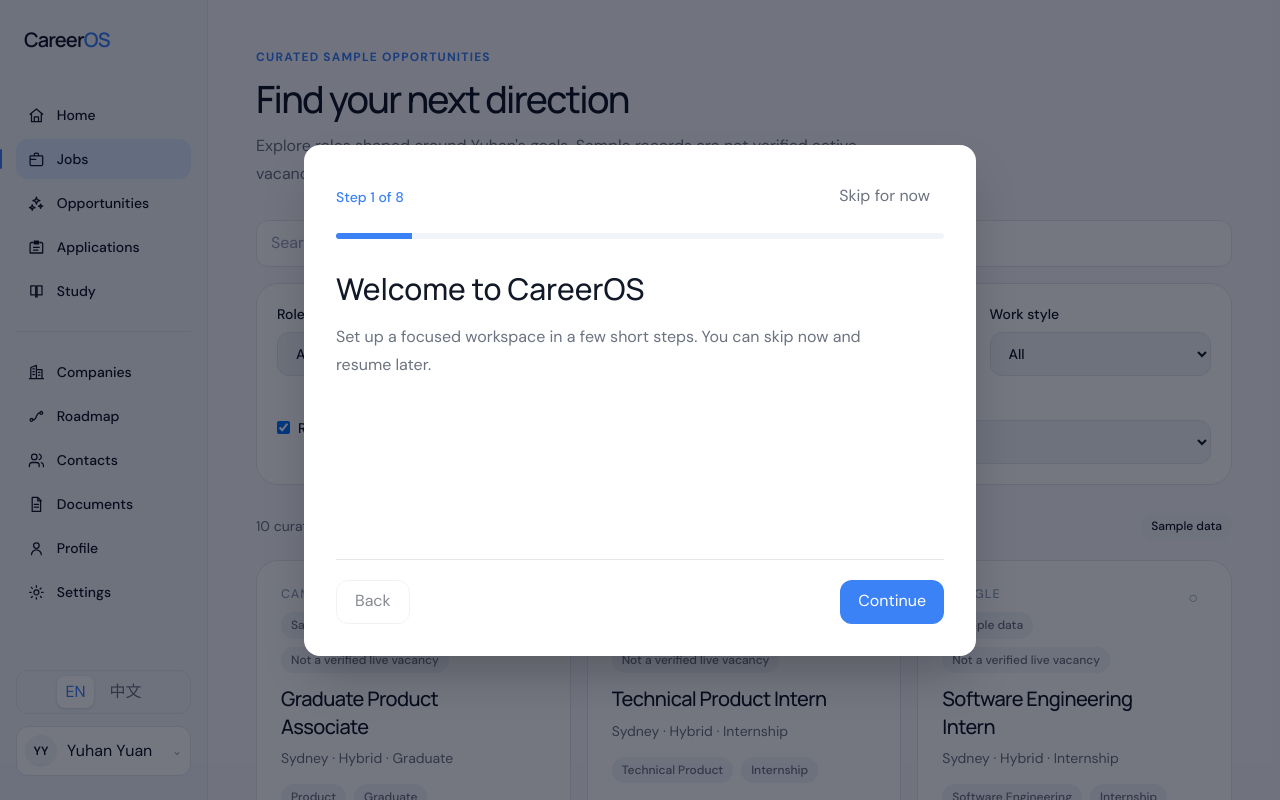
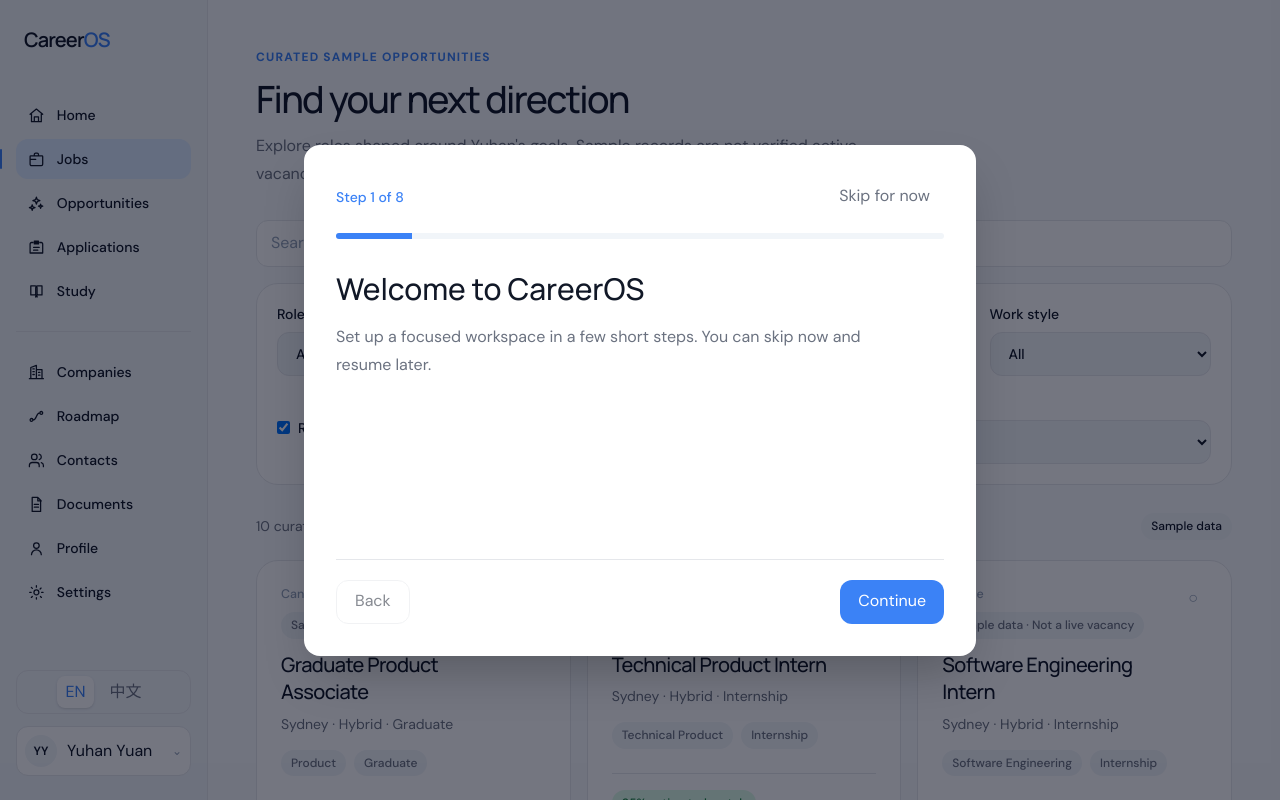
Before and after one commit to jasmineYuhanYuan/CareerOS, a Next.js app: page /jobs in a window 1280 px wide. Shown: the top 800 px of the page. Built offline with nearby package versions, Linux system fonts and the light colour scheme.

Commit message:
style: polish jobs and opportunity discovery

```diff
--- a/src/components/companies/company-browser.tsx
+++ b/src/components/companies/company-browser.tsx
@@ -11,6 +11,7 @@
 import { useCareerOS } from "@/providers/careeros-provider";
 import { useLanguage } from "@/providers/language-provider";
 import type { Organisation } from "@/types/domain";
+import { displayOrganisationName } from "@/lib/presentation";
 
 export function CompanyBrowser() {
   const { activeWorkspace, updateOrganisationNote } = useCareerOS();
@@ -56,7 +57,7 @@
             <article key={organisation.id} className="interactive-lift surface-card flex flex-col p-5 sm:p-6">
               <div className="flex items-start gap-4">
                 <span aria-hidden="true" className="grid size-12 shrink-0 place-items-center rounded-2xl bg-[var(--surface-subtle)] font-display text-sm font-medium text-[var(--text-secondary)]">{organisation.name.split(" ").map((part) => part[0]).slice(0, 2).join("")}</span>
-                <div className="min-w-0"><h2 className="break-words font-display text-lg font-medium leading-snug">{organisation.name}</h2><p className="mt-1 text-sm text-[var(--text-secondary)]">{organisation.organisationType}</p></div>
+                <div className="min-w-0"><h2 className="break-words font-display text-lg font-medium leading-snug">{displayOrganisationName(organisation.name)}</h2><p className="mt-1 text-sm text-[var(--text-secondary)]">{organisation.organisationType}</p></div>
               </div>
               <p className="mt-5 text-sm text-[var(--text-secondary)]">{organisation.sector} · {organisation.city}</p><div className="mt-3"><Badge>{t("common.sampleNotice")}</Badge></div>
               <div className="mt-4 flex flex-wrap gap-2">{organisation.roleFamilies.slice(0, 3).map((family) => <Badge key={family}>{family}</Badge>)}</div>
--- a/src/components/jobs/job-browser.tsx
+++ b/src/components/jobs/job-browser.tsx
@@ -13,6 +13,7 @@
 import { useCareerOS } from "@/providers/careeros-provider";
 import { useLanguage } from "@/providers/language-provider";
 import type { Job } from "@/types/domain";
+import { displayOrganisationName, sampleStatus } from "@/lib/presentation";
 
 export function JobBrowser() {
   const { activeWorkspace, toggleSavedJob, addJobApplication } = useCareerOS();
@@ -87,7 +88,7 @@
             return (
               <article key={job.id} className="interactive-lift surface-card relative flex min-w-0 flex-col p-5 sm:p-6">
                 <button type="button" aria-label={saved ? `Unsave ${job.title}` : `Save ${job.title}`} aria-pressed={saved} onClick={() => toggleSavedJob(job.id)} className={`absolute right-4 top-4 grid size-11 place-items-center rounded-full text-lg ${saved ? "bg-[var(--accent-soft)] text-[var(--accent)]" : "text-[var(--text-tertiary)] hover:bg-[var(--surface-subtle)]"}`}>{saved ? "●" : "○"}</button>
-                <p className="pr-12 text-[0.78rem] font-medium uppercase tracking-[0.08em] text-[var(--text-tertiary)]">{job.companyName}</p><div className="mt-2 flex flex-wrap gap-2"><Badge>{t("common.sampleNotice")}</Badge><Badge>{t("common.unverifiedVacancy")}</Badge></div>
+                <p className="pr-12 text-[0.78rem] font-medium text-[var(--text-tertiary)]">{displayOrganisationName(job.companyName)}</p><div className="mt-2"><Badge>{sampleStatus(language)}</Badge></div>
                 <h2 className="mt-3 pr-8 font-display text-xl font-medium leading-snug tracking-[-0.03em]">{job.title}</h2>
                 <p className="mt-2 text-sm text-[var(--text-secondary)]">{job.location} · {job.remoteType} · {job.employmentType}</p>
                 <div className="mt-4 flex flex-wrap gap-2">{job.tags.slice(0, 2).map((tag) => <Badge key={tag}>{tag}</Badge>)}</div>
@@ -107,9 +108,9 @@
         <Button className="mt-6 w-full" onClick={() => setFiltersOpen(false)}>Show {visibleJobs.length} roles</Button>
       </MobileBottomSheet>
 
-      <Dialog open={selected !== null} title={selected?.title ?? "Job details"} description={selected ? `${selected.companyName} · Sample planning record` : undefined} onClose={() => setSelected(null)}>
+      <Dialog open={selected !== null} title={selected?.title ?? "Job details"} description={selected ? `${displayOrganisationName(selected.companyName)} · ${sampleStatus(language)}` : undefined} onClose={() => setSelected(null)}>
         {selected && match && <div className="space-y-6">
-          <div className="flex flex-wrap gap-2"><StatusBadge status="active">{t("common.sampleNotice")}</StatusBadge><StatusBadge status="neutral">{t("common.unverifiedVacancy")}</StatusBadge><Badge>{t("common.syntheticDate")}</Badge><StatusBadge status="positive">{match.score}% estimated profile match</StatusBadge></div>
+          <div className="flex flex-wrap gap-2"><StatusBadge status="active">{sampleStatus(language)}</StatusBadge><Badge>{t("common.syntheticDate")}</Badge><StatusBadge status="positive">{match.score}% estimated profile match</StatusBadge></div>
           <section><h3 className="font-medium">Overview</h3><p className="mt-2 text-sm leading-6 text-[var(--text-secondary)]">{selected.description}</p></section>
           <div className="grid gap-6 sm:grid-cols-2">
             <section><h3 className="font-medium">Requirements</h3><ul className="mt-2 list-disc space-y-1 pl-5 text-sm text-[var(--text-secondary)]">{selected.requirements.map((item) => <li key={item}>{item}</li>)}</ul></section>
--- /dev/null
+++ b/src/lib/presentation.ts
@@ -0,0 +1,7 @@
+export function displayOrganisationName(name: string): string {
+  return name.replace(/\s*\(Sample\)\s*$/i, "");
+}
+
+export function sampleStatus(language: "en" | "zh-CN"): string {
+  return language === "zh-CN" ? "示例数据 · 非实时职位" : "Sample data · Not a live vacancy";
+}
```
